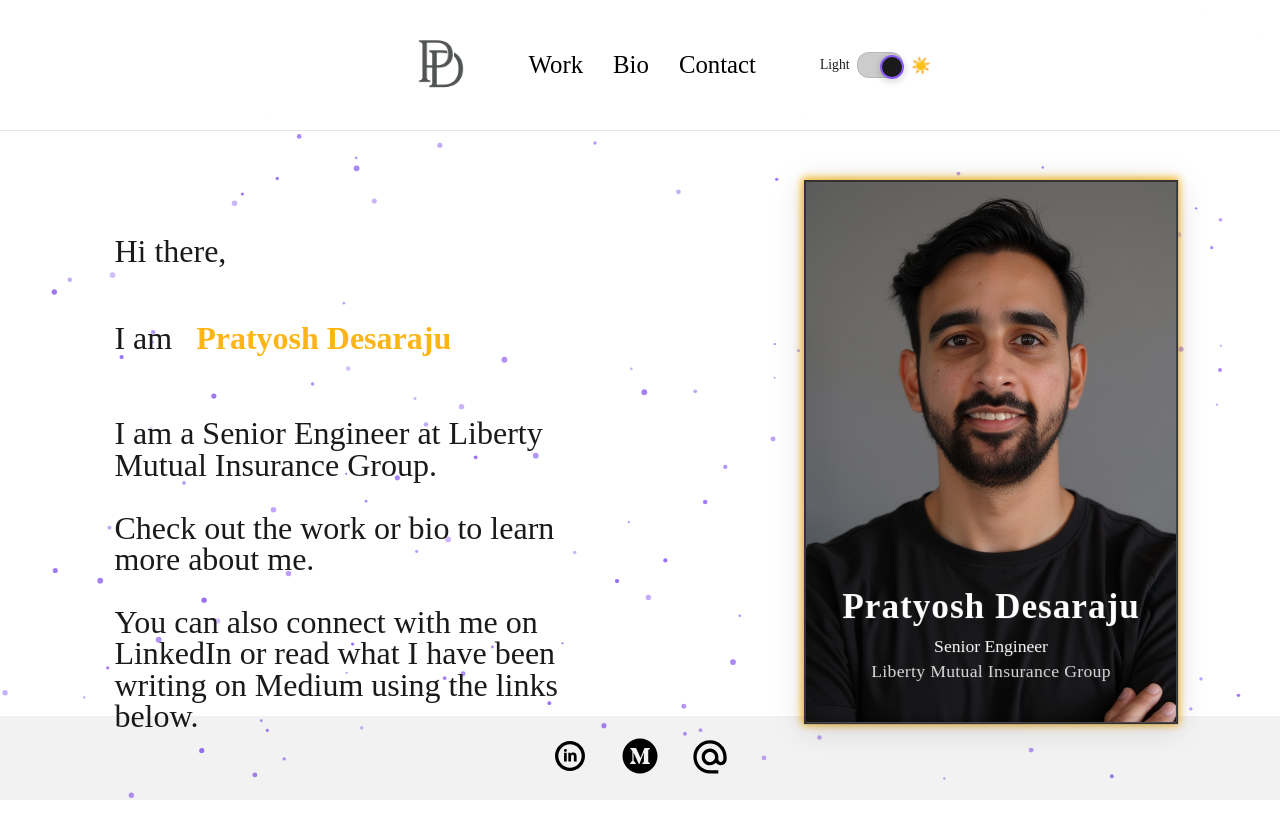
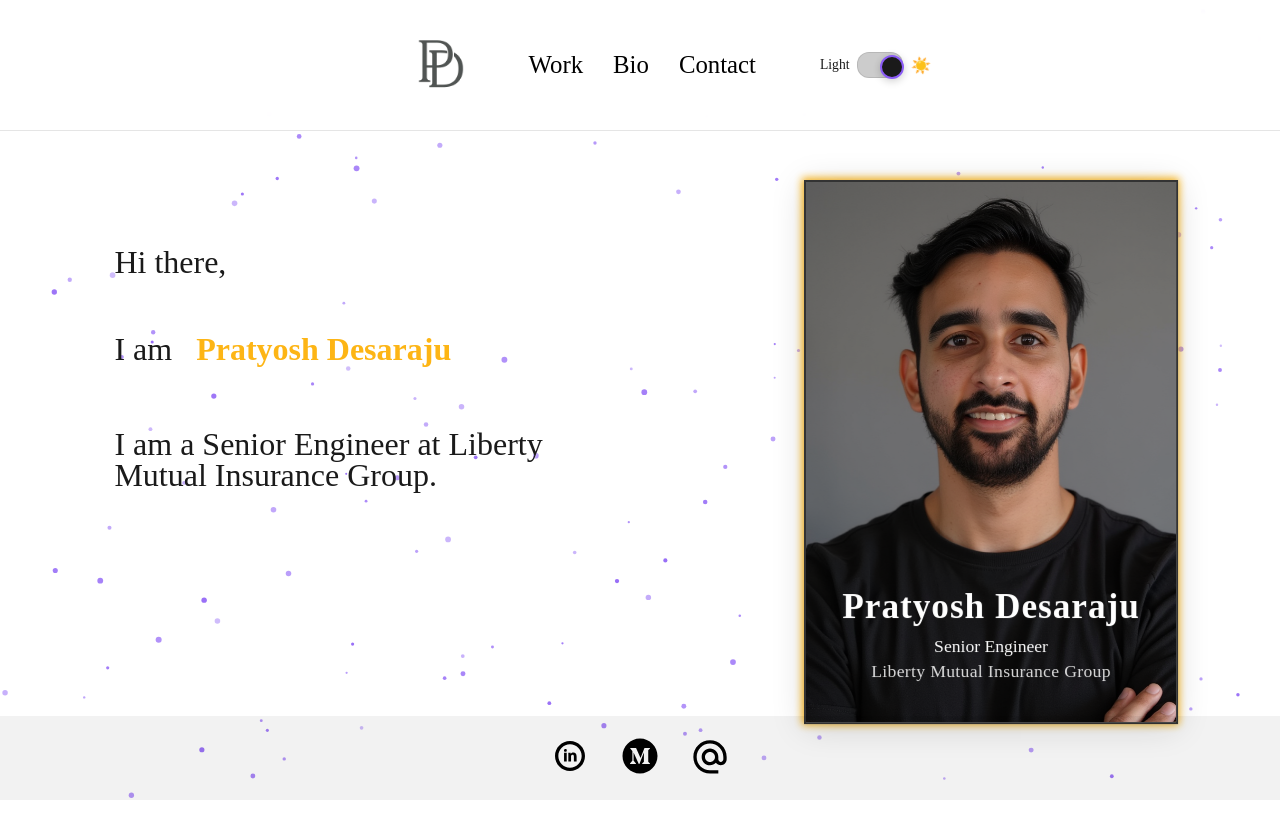
Before and after one commit to koffee-coder/my-website, a React (Vite) app: page / in a window 1280 px wide. Shown: the top 838 px of the page. Built offline with nearby package versions, Linux system fonts and the light colour scheme.

Commit message:
Updated home page text

```diff
--- a/src/App.jsx
+++ b/src/App.jsx
@@ -66,23 +66,23 @@
             className="text-2xl mb-6"
           />
 
-          <BlurText
+          {/* <BlurText
             text="Check out the work or bio to learn more about me."
             delay={40}
             stepDuration={0.18}
             animateBy="words"
             direction="top"
             className="text-2xl mb-6"
-          />
+          /> */}
 
-          <BlurText
+          {/* <BlurText
             text="You can also connect with me on LinkedIn or read what I have been writing on Medium using the links below."
             delay={40}
             stepDuration={0.18}
             animateBy="words"
             direction="top"
             className="text-2xl"
-          />
+          /> */}
         </div>
       </div>
 
```
